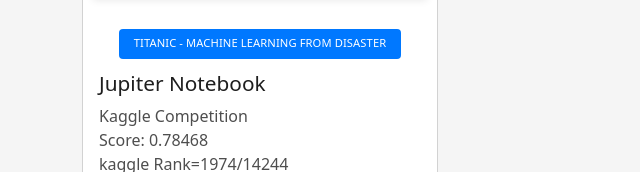
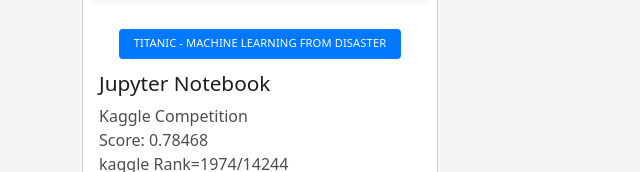
Before and after one commit to sakshi0303/sakshi0303.github.io, a plain HTML site: page static_website/index.html in a window 1280 px wide. Shown: the part 5288-5460 px from the top of the page, 0-640 px from the left. Drawn offline with Linux system fonts and the light colour scheme.

Commit message:
fdfssaaaf

```diff
--- a/static_website/index.html
+++ b/static_website/index.html
@@ -573,7 +573,7 @@
                     <h6 class="category"> Titanic - Machine Learning from Disaster  </h6>
                   </div>
                 </div>
-                <h3 class="card-title"><a href="https://www.kaggle.com/code/srvsakshi03/datamining-titanictermproject-final">Jupiter Notebook</a></h3>
+                <h3 class="card-title"><a href="https://www.kaggle.com/code/srvsakshi03/datamining-titanictermproject-final" target="_blank" rel="noopener">Jupyter Notebook</a></h3>
                 <p class="card-description">
                   Kaggle Competition</br>
                   Score: 0.78468</br>
```
